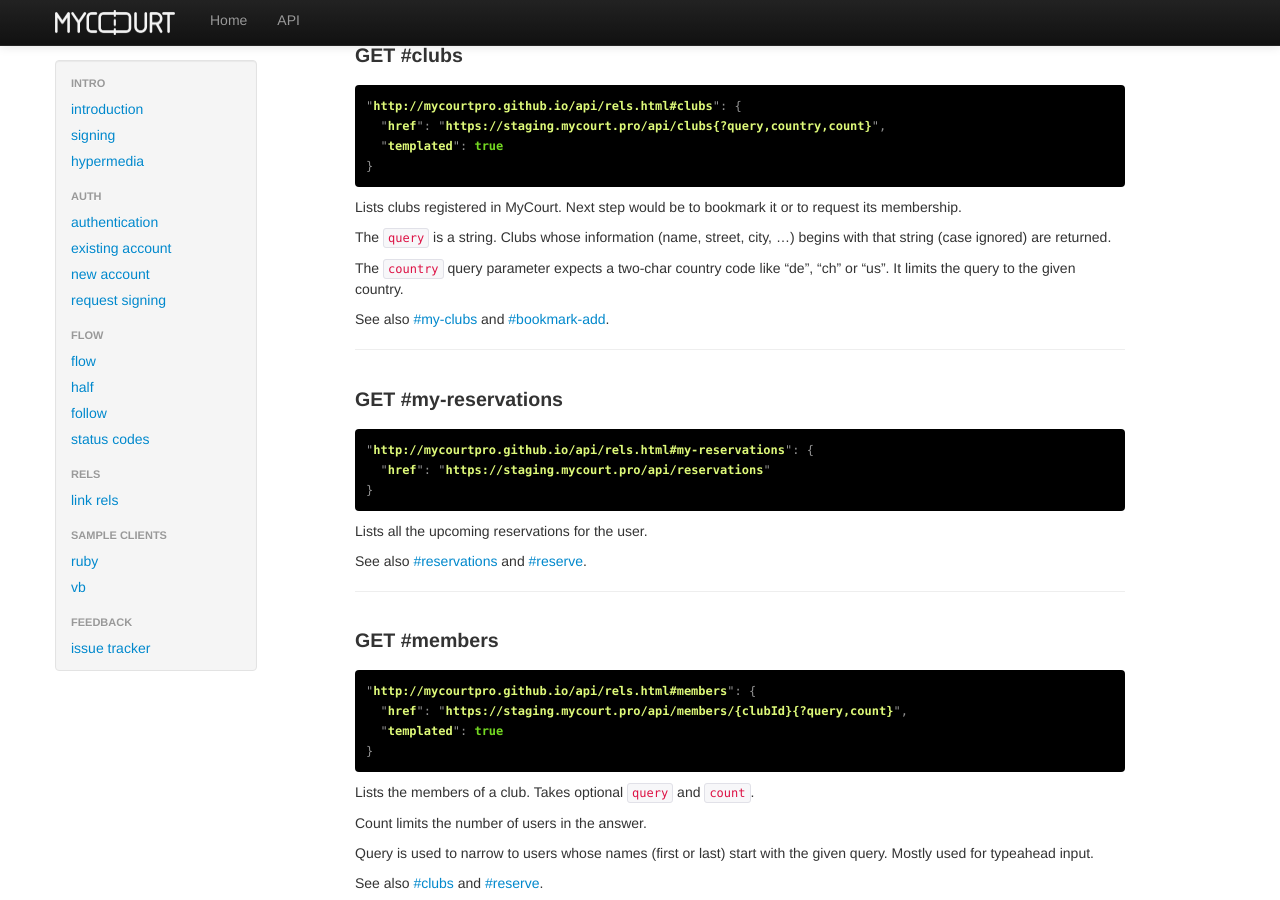
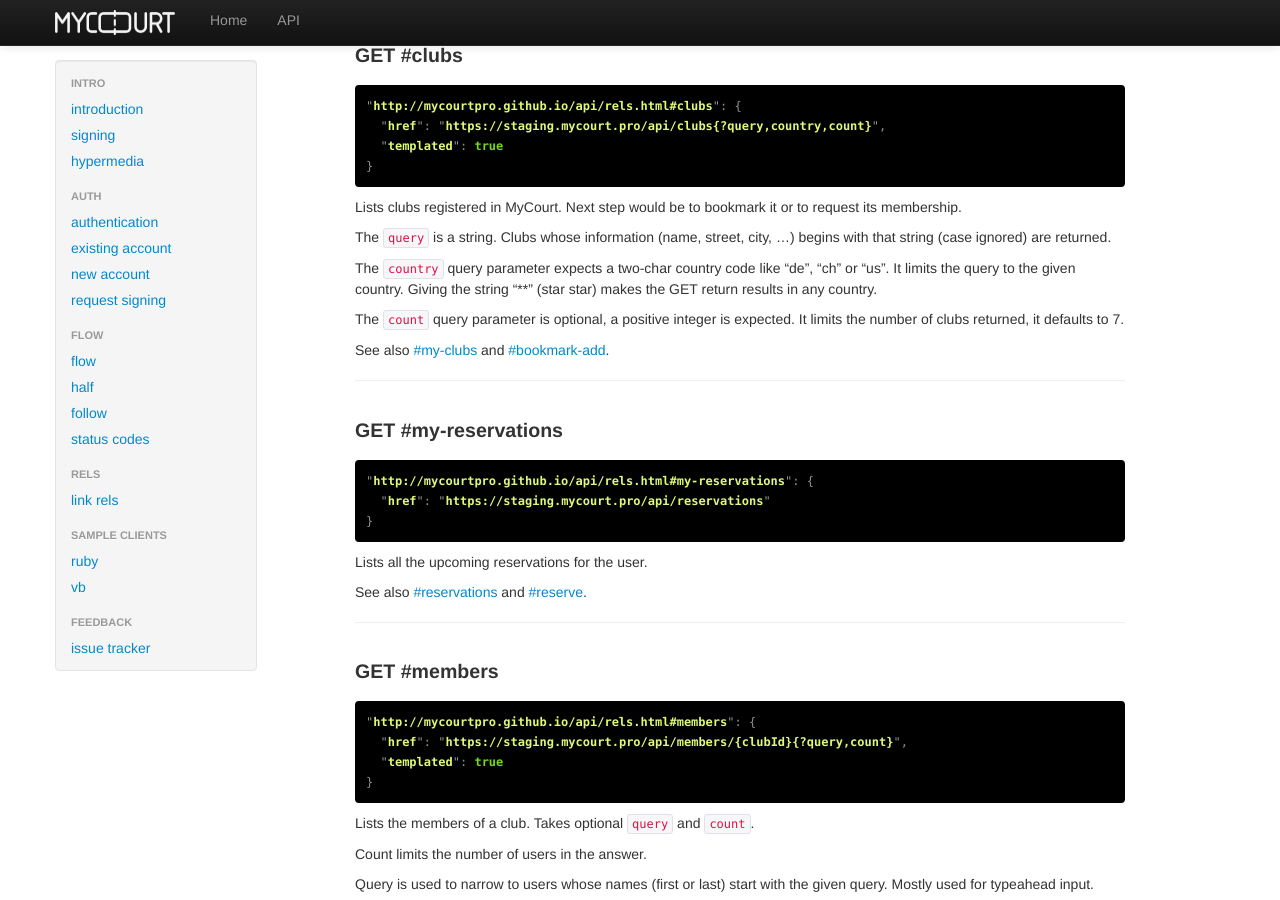
Before and after one commit to mycourtpro/mycourtpro.github.io, a Jekyll site: the page built from api/rels.md, in a window 1280 px wide and 900 px high, scrolled down 825 px. Built offline with Jekyll 4.4.1, drawn with Linux system fonts in a browser that asks for light colours.

Commit message:
expand #clubs documentation

````diff
--- a/api/rels.md
+++ b/api/rels.md
@@ -64,6 +64,9 @@ Lists clubs registered in MyCourt. Next step would be to bookmark it or to reque
 The ```query``` is a string. Clubs whose information (name, street, city, ...) begins with that string (case ignored) are returned.
 
 The ```country``` query parameter expects a two-char country code like "de", "ch" or "us". It limits the query to the given country.
+Giving the string "\*\*" (star star) makes the GET return results in any country.
+
+The ```count``` query parameter is optional, a positive integer is expected. It limits the number of clubs returned, it defaults to 7.
 
 See also [#my-clubs](#my-clubs) and [#bookmark-add](#bookmark-add).
 
````
